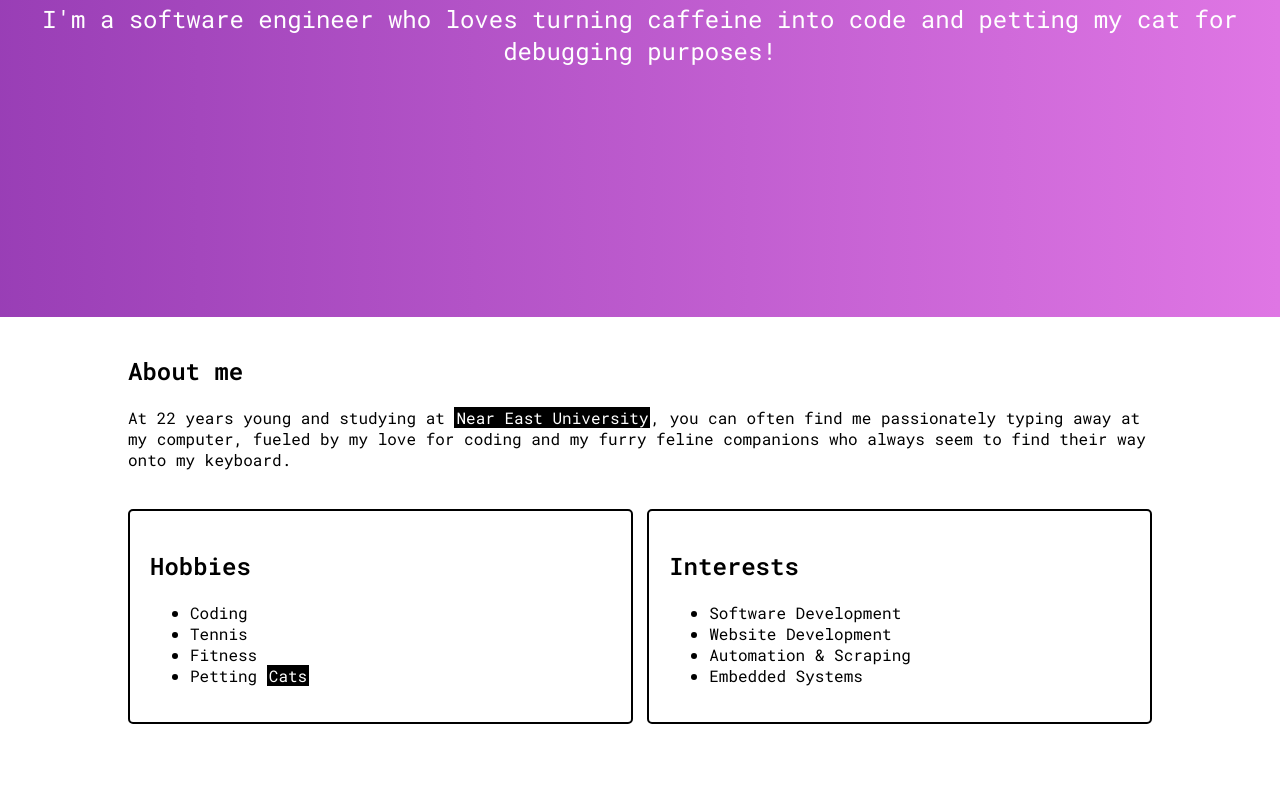
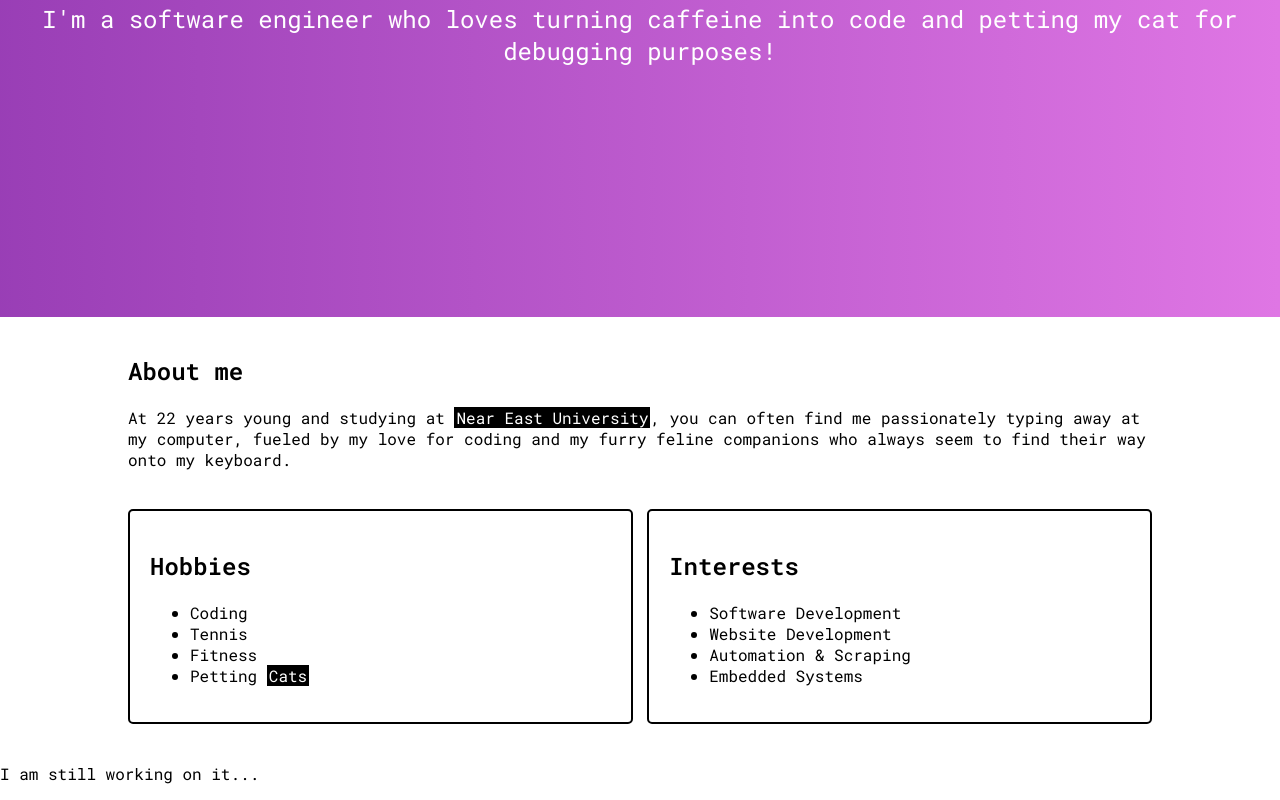
Before and after one commit to gklptrgt/ECC006-HW, a plain HTML site: page index.html in a window 1280 px wide. Shown: the part 320-1120 px from the top of the page. Before the commit the page ends 1083 px from the top, so only its background shows below. Drawn offline with Linux system fonts and the light colour scheme.

Commit message:
commentted

```diff
--- a/index.html
+++ b/index.html
@@ -69,7 +69,7 @@
             </div>
         </div>
     </section>
-
+    <p>I am still working on it...</p>
 </body>
 
 </html>
```
